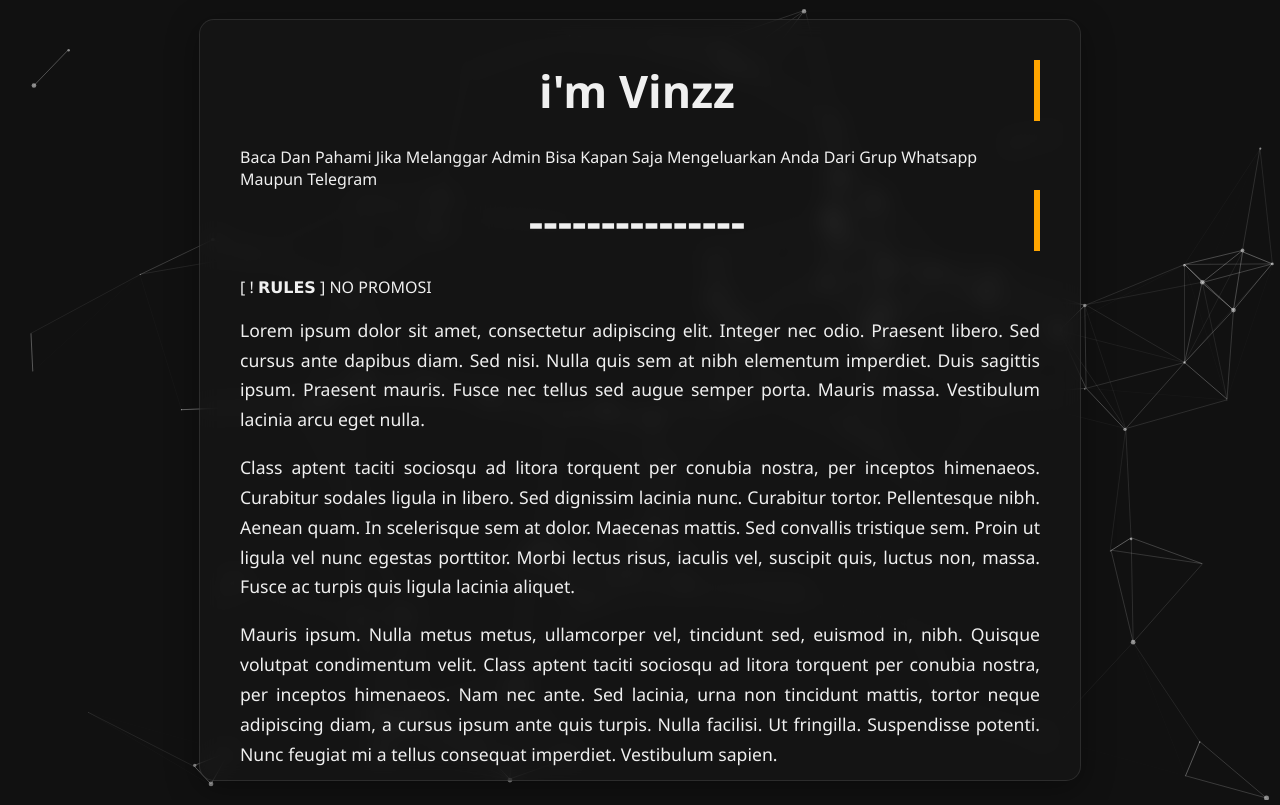
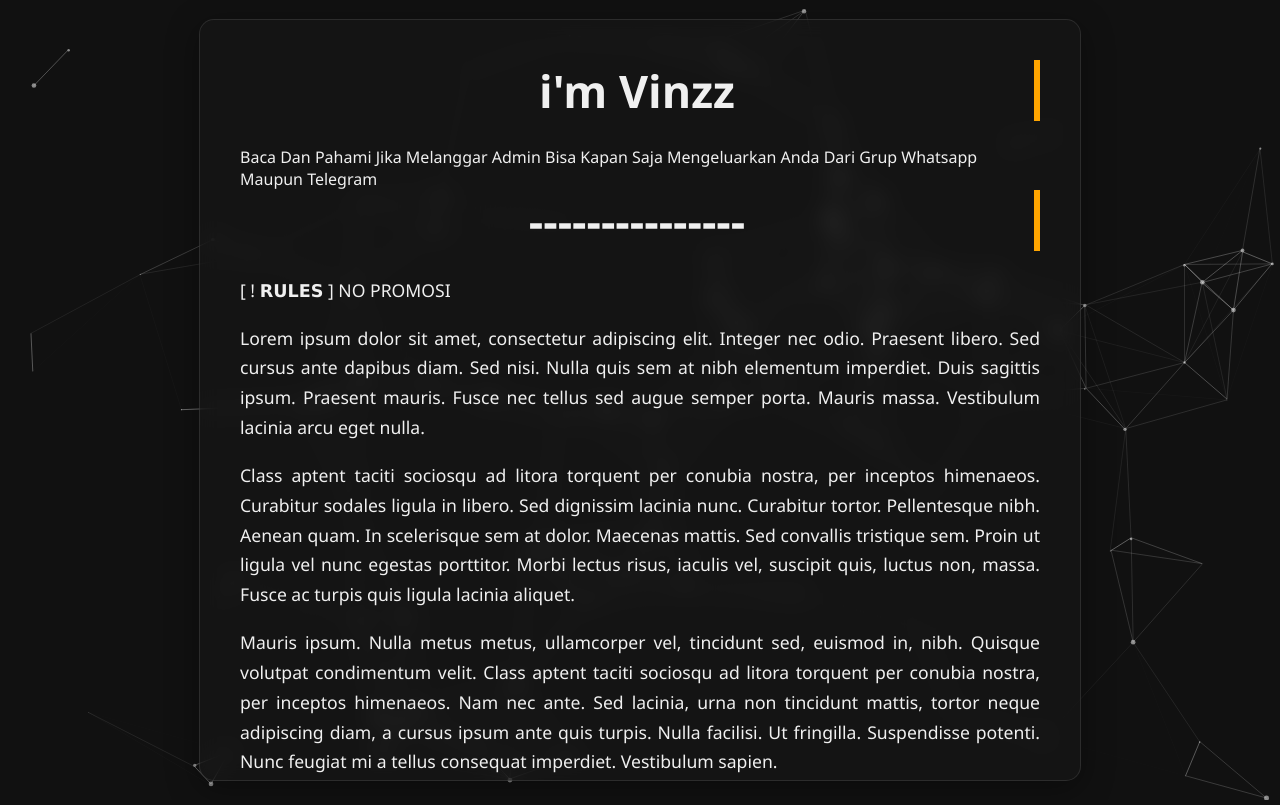
Before and after one commit to VinzzOfficial/Deskripsi, a plain HTML site: page index.html in a window 1280 px wide. Drawn offline with nearby package versions, Linux system fonts and the light colour scheme.

Commit message:
Update index.html

```diff
--- a/index.html
+++ b/index.html
@@ -92,12 +92,9 @@
           <h1>
             ---------------
           </h1>
-            <td>
-                [ ! 𝗥𝗨𝗟𝗘𝗦 ]
-            </td>
-            <td>
-                NO PROMOSI
-            </td>
+            <p>
+                [ ! 𝗥𝗨𝗟𝗘𝗦 ] NO PROMOSI
+            </p>
             <p>
                 Lorem ipsum dolor sit amet, consectetur adipiscing elit. Integer nec odio. Praesent libero. Sed cursus ante dapibus diam. Sed nisi. Nulla quis sem at nibh elementum imperdiet. Duis sagittis ipsum. Praesent mauris. Fusce nec tellus sed augue semper porta. Mauris massa. Vestibulum lacinia arcu eget nulla.
             </p>
```
